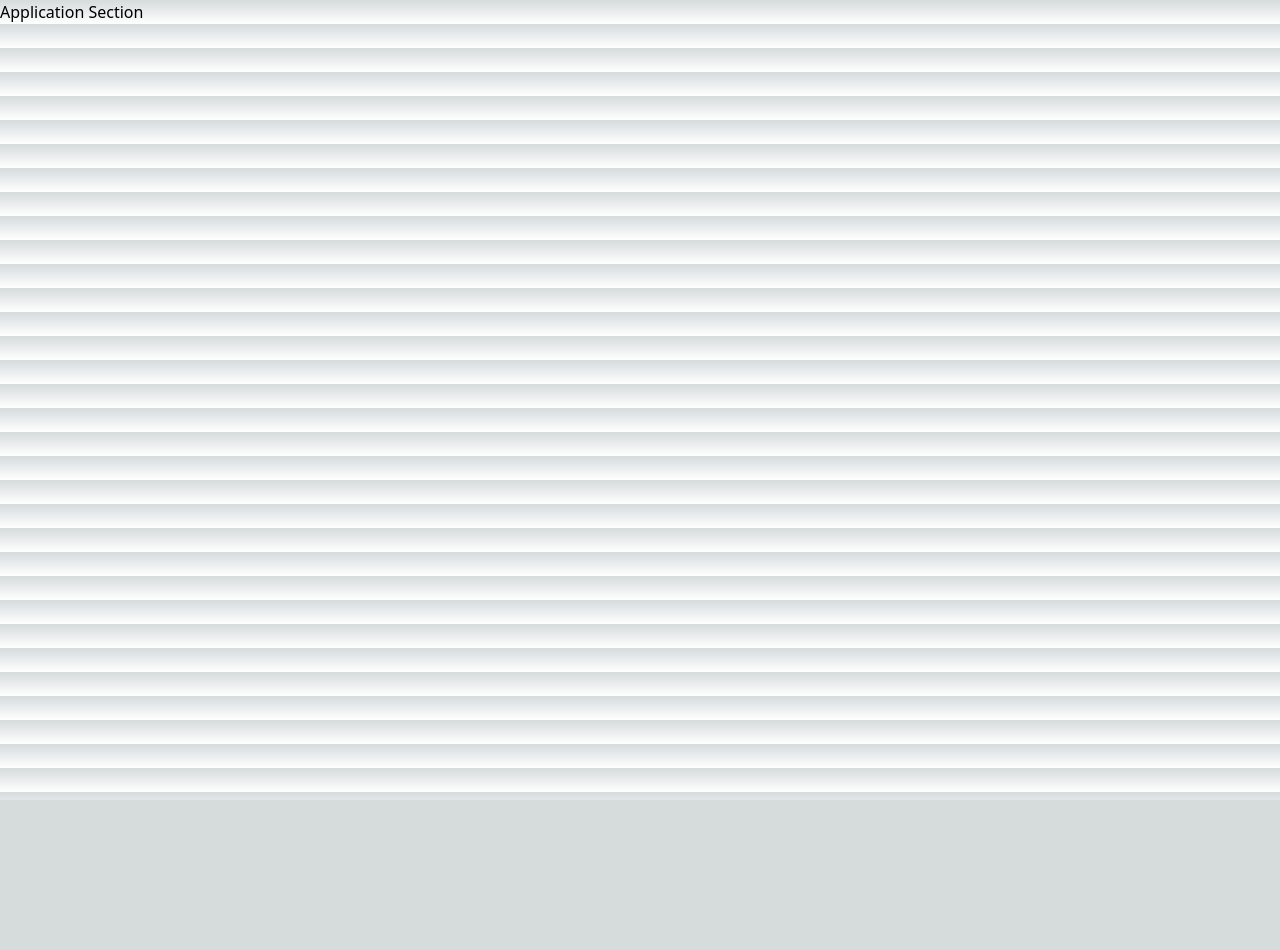
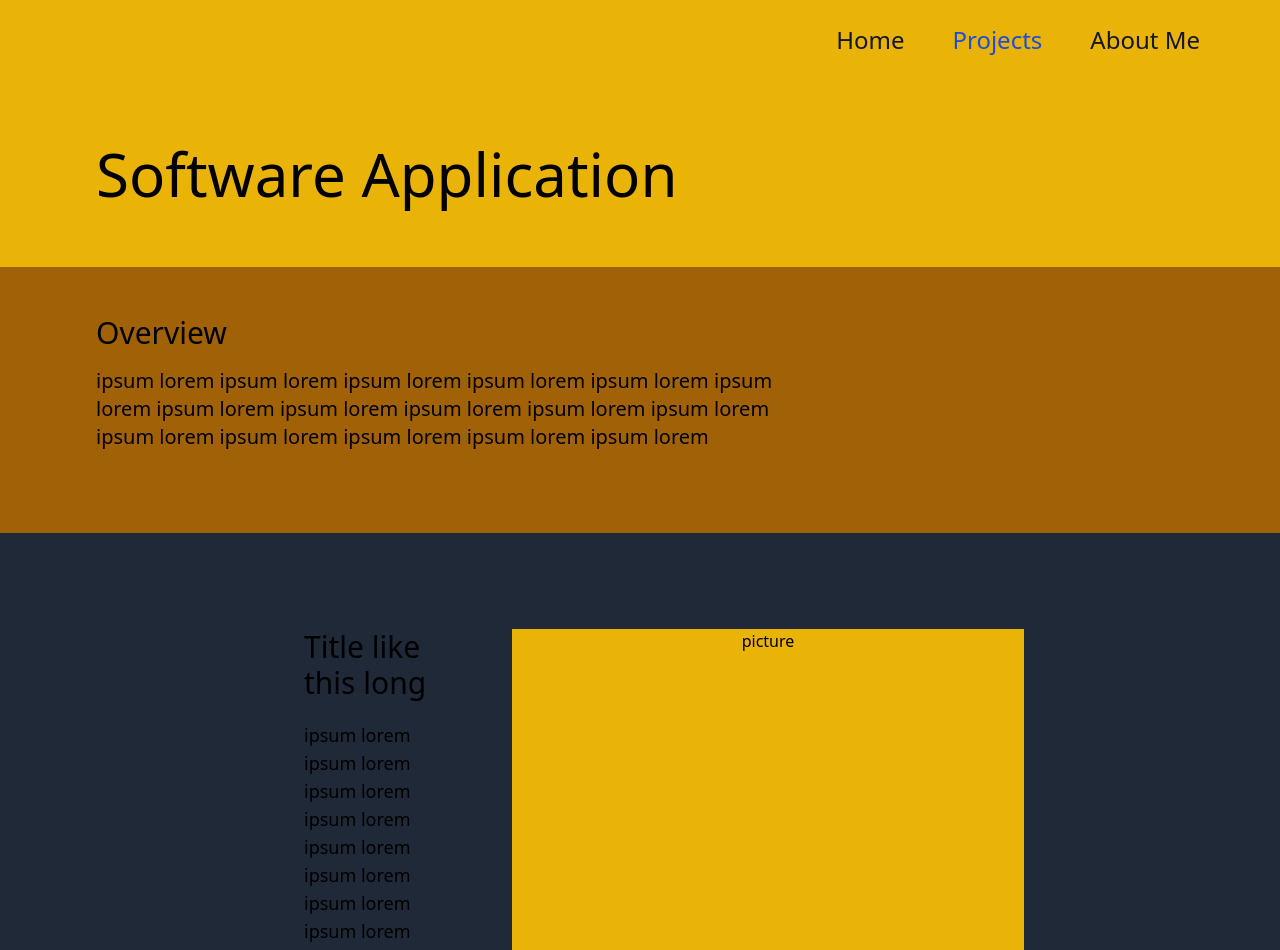
Before and after one commit to niekky/Folium, a Next.js app: page /application in a window 1280 px wide. Shown: the top 950 px of the page. Before the commit the page ends 800 px from the top, so only its background shows below. Built offline with nearby package versions, Linux system fonts and the light colour scheme.

Commit message:
Added layout for Software Development project page

```diff
--- a/src/pages/application/index.tsx
+++ b/src/pages/application/index.tsx
@@ -1,12 +1,108 @@
 import Image from 'next/image'
 import { Inter } from 'next/font/google'
+import Link from 'next/link'
 
 const inter = Inter({ subsets: ['latin'] })
 
 export default function Home() {
   return (
-    <div>
-      Application Section
+    <div className='Parent'>
+      <div className='flex-col w-full h-screen bg-gray-600'>
+        <div className='flex-col w-full h-1/3 bg-yellow-500' id='intro_background'>
+          <nav id="top_bar">
+            <div className='justify-between px-20 py-6 hidden w-full md:block md:w-auto'>
+              <ul className="flex justify-end font-normal text-2xl flex flex-col md:flex-row md:space-x-12">
+                <li>
+                  <a href='/' className="block py-2 pl-3 pr-4 text-gray-900 rounded hover:bg-gray-100 md:hover:bg-transparent md:border-0 md:hover:text-blue-700 md:p-0 dark:text-white md:dark:hover:text-blue-500 dark:hover:bg-gray-700 dark:hover:text-white md:dark:hover:bg-transparent" aria-current="page">Home</a>
+                </li>
+                <li>
+                  <a href='/' className="block py-2 pl-3 pr-4 text-white bg-blue-700 rounded md:bg-transparent md:text-blue-700 md:p-0 dark:text-white md:dark:text-blue-500">Projects</a>
+                </li>
+                <li>
+                  <a href="contact" className="block py-2 pl-3 pr-4 text-gray-900 rounded hover:bg-gray-100 md:hover:bg-transparent md:border-0 md:hover:text-blue-700 md:p-0 dark:text-white md:dark:hover:text-blue-500 dark:hover:bg-gray-700 dark:hover:text-white md:dark:hover:bg-transparent">About Me</a>
+                </li>
+              </ul>
+            </div>
+          </nav>
+          <p className='flex px-24 font-medium text-6xl py-16'>Software Application</p>
+        </div>
+
+        <div className='flex-col w-full h-1/3 bg-yellow-700 px-24 py-12 space-y-4' id='detail'>
+          <p className='flex font-normal text-3xl'>Overview</p>
+          <p className='flex font-thin text-xl w-2/3'>ipsum lorem ipsum lorem ipsum lorem ipsum lorem ipsum lorem ipsum lorem ipsum lorem ipsum lorem ipsum lorem ipsum lorem ipsum lorem ipsum lorem ipsum lorem ipsum lorem ipsum lorem ipsum lorem</p>
+        </div>
+
+        {/* <div className='flex-col w-full bg-gray-800 px-48' id='projects'>
+          <div className='flex w-full h-1/2' id="project_layout">
+            <div className='flex-col w-1/2 space-y-5' id='description'>
+              <p className='flex font-normal text-5xl'>Title</p>
+              <p className='flex font-thin text-xl'>ipsum lorem ipsum lorem ipsum lorem ipsum lorem ipsum lorem ipsum lorem ipsum lorem ipsum lorem ipsum lorem ipsum lorem</p>
+            </div>
+            <div className='flex-col w-1/2 bg-yellow-500' id="image">
+              <p className='flex justify-center items-center'>Picture</p>
+            </div>
+          </div>
+
+          <div className='flex w-full h-1/2' id="project_layout">
+            <div className='flex-col w-1/2 space-y-5' id='description'>
+              <p className='flex font-normal text-5xl'>Title</p>
+              <p className='flex font-thin text-xl'>ipsum lorem ipsum lorem ipsum lorem ipsum lorem ipsum lorem ipsum lorem ipsum lorem ipsum lorem ipsum lorem ipsum lorem</p>
+            </div>
+            <div className='flex-col w-1/2 bg-yellow-500' id="image">
+              <p className='flex justify-center items-center'>Picture</p>
+            </div>
+          </div>
+
+          <div className='flex w-full h-1/2' id="project_layout">
+            <div className='flex-col w-1/2 space-y-5' id='description'>
+              <p className='flex font-normal text-5xl'>Title</p>
+              <p className='flex font-thin text-xl'>ipsum lorem ipsum lorem ipsum lorem ipsum lorem ipsum lorem ipsum lorem ipsum lorem ipsum lorem ipsum lorem ipsum lorem</p>
+            </div>
+            <div className='flex-col w-1/2 bg-yellow-500' id="image">
+              <p className='flex justify-center items-center'>Picture</p>
+            </div>
+          </div>
+
+        </div> */}
+
+        <div className='grid grid-cols-3 w-full bg-gray-800 px-64 py-24 gap-y-32'>
+          <div className='flex-col w-full space-y-5 px-12'>
+            <p className='flex font-normal text-3xl justify-center'>Title like this long</p>
+            <p className='flex font-thin text-lg'>ipsum lorem ipsum lorem ipsum lorem ipsum lorem ipsum lorem ipsum lorem ipsum lorem ipsum lorem ipsum lorem ipsum lorem</p>
+          </div>
+          <div className='flex-col w-full h-[512px] col-span-2 bg-yellow-500'>
+            <p className='flex justify-center'>picture</p>
+          </div>
+
+          <div className='flex-col w-full h-[512px] col-span-2 bg-yellow-500'>
+            <p className='flex justify-center'>picture</p>
+          </div>
+          <div className='flex-col w-full space-y-5 px-12'>
+            <p className='flex font-normal text-3xl justify-center'>Title</p>
+            <p className='flex font-thin text-lg'>ipsum lorem ipsum lorem ipsum lorem ipsum lorem ipsum lorem ipsum lorem ipsum lorem ipsum lorem ipsum lorem ipsum lorem</p>
+          </div>
+
+          <div className='flex-col w-full space-y-5 px-12'>
+            <p className='flex font-normal text-3xl justify-center'>Title like this long</p>
+            <p className='flex font-thin text-lg'>ipsum lorem ipsum lorem ipsum lorem ipsum lorem ipsum lorem ipsum lorem ipsum lorem ipsum lorem ipsum lorem ipsum lorem</p>
+          </div>
+          <div className='flex-col w-full h-[512px] col-span-2 bg-yellow-500'>
+            <p className='flex justify-center'>picture</p>
+          </div>
+
+        </div>
+
+        <div className='flex h-fit w-full bg-gray-900 p-4 justify-center space-x-1'>
+          <p className='font-thin'>🖥️ Created by niekky</p>
+          <p>|</p>
+        <Link href={"https://github.com/niekky/Folium"} className='font-medium hover:font-bold'>Folium GitHub 🚀</Link>
+
+      </div>
+
+      </div>
+
+
+
     </div>
   )
 }
--- a/src/pages/contact/index.tsx
+++ b/src/pages/contact/index.tsx
@@ -20,7 +20,7 @@ export default function Home() {
   )
   return (
     <div className='Parent'>
-     <div className='flex-col w-full h-screenx bg-gray-600'>
+     <div className='flex-col w-full bg-gray-600'>
 
       <nav id="top_bar">
         <div className='justify-between px-20 py-6 hidden w-full md:block md:w-auto'>
```
